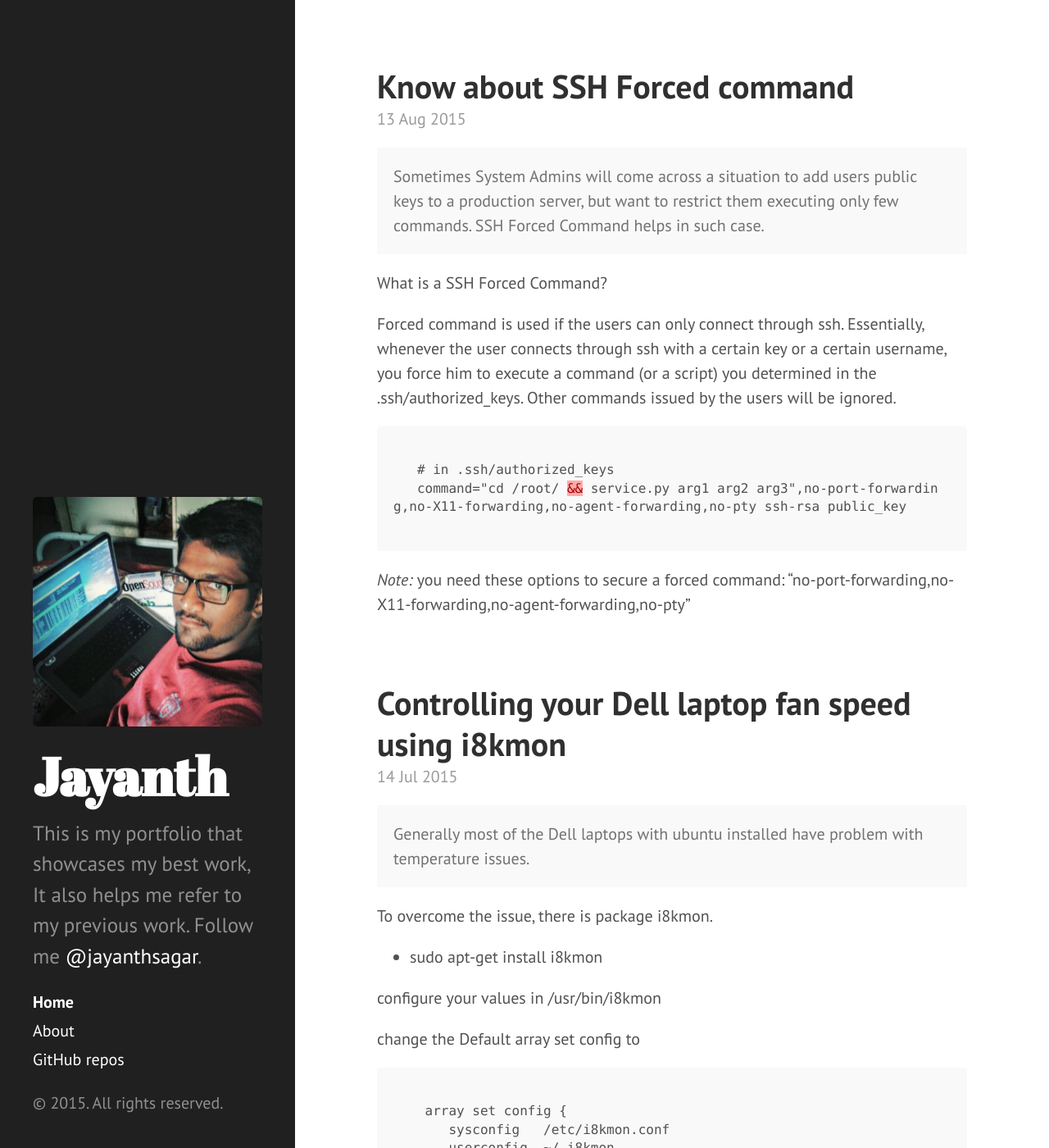
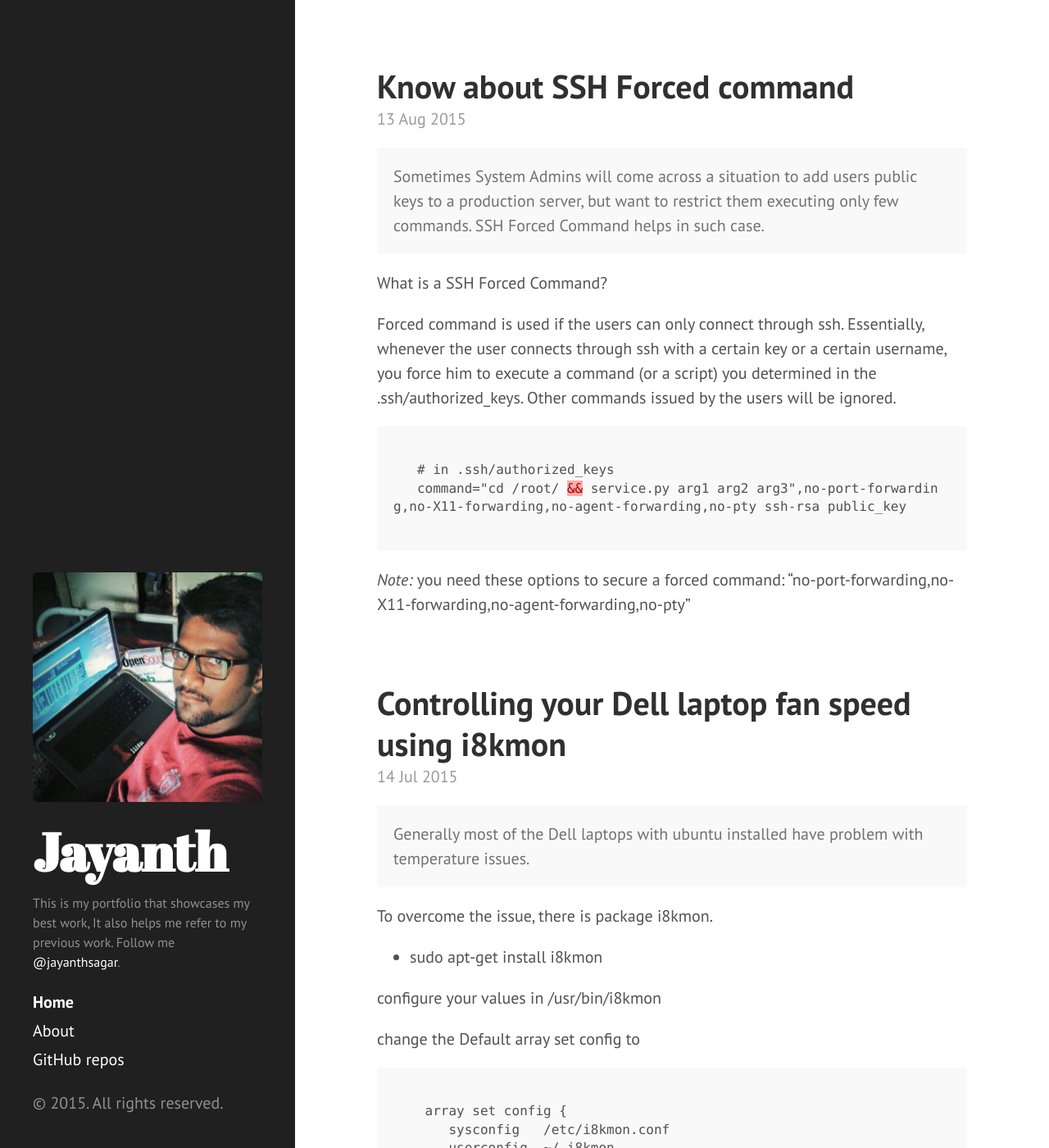
Before and after one commit to jayanthsagar/jayanthsagar.github.io, a Jekyll site: the page built from index.html, in a window 1280 px wide and 1400 px high. Shown: the whole window at 82% size. Built offline with Jekyll 4.4.1, drawn with Linux system fonts in a browser that asks for light colours; Markdown is read by kramdown in place of the engine named in the settings; the list of posts is cut into pages by our own code.

Commit message:
fixed css pool.css- lead class font reduced to .8rem

```diff
--- a/public/css/poole.css
+++ b/public/css/poole.css
@@ -259,7 +259,7 @@ tbody tr:nth-child(odd) th {
  */
 
 .lead {
-  font-size: 1.25rem;
+  font-size: 0.8rem;
   font-weight: 300;
 }
 
```
